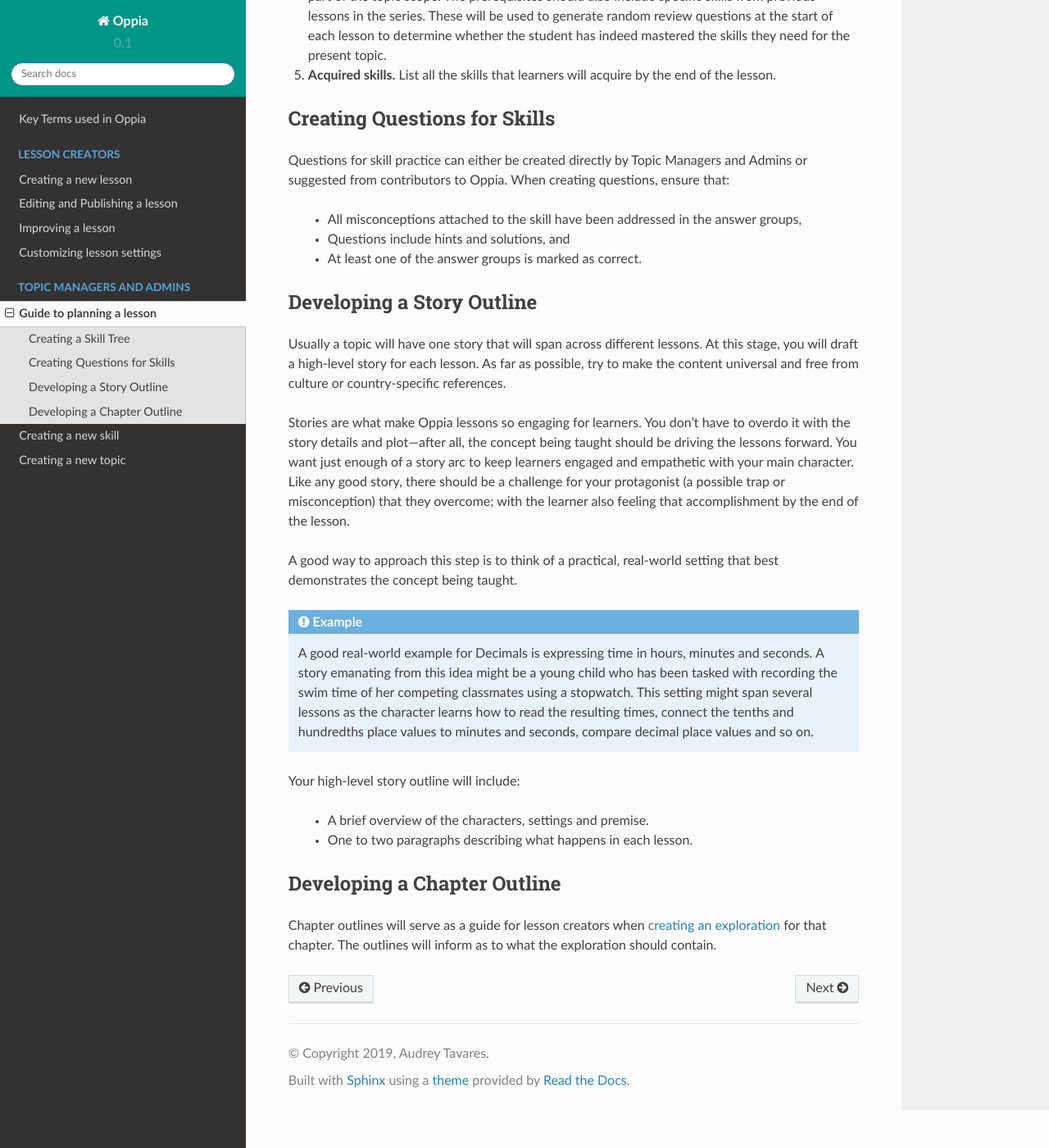
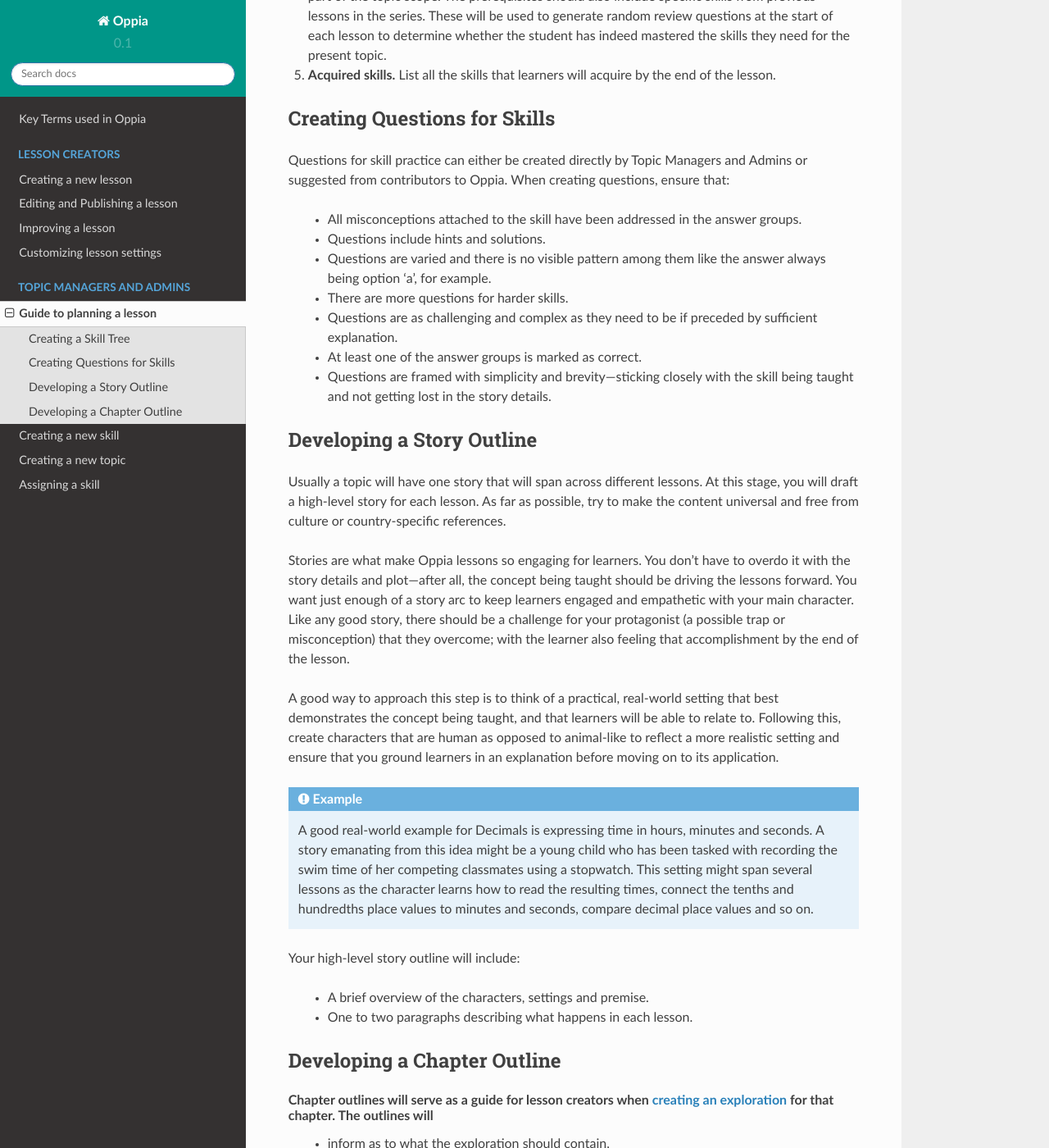
Before and after one commit to audstav/oppiadocstest, a Sphinx documentation site: the page built from docs/source/admins/guide.rst, in a window 1280 px wide and 1400 px high, scrolled down 3468 px. Shown: the whole window at 82% size. Built offline with Sphinx 7.4.7 and the Read the Docs theme 2.0.0, drawn with Linux system fonts in a browser that asks for light colours; some of the changed text lies outside the part shown.

Commit message:
updating files

```diff
--- a/docs/source/admins/guide.rst
+++ b/docs/source/admins/guide.rst
@@ -106,9 +106,13 @@ Creating Questions for Skills
 
 Questions for skill practice can either be created directly by Topic Managers and Admins or suggested from contributors to Oppia. When creating questions, ensure that:
 
- * All misconceptions attached to the skill have been addressed in the answer groups,
- * Questions include hints and solutions, and
+ * All misconceptions attached to the skill have been addressed in the answer groups.
+ * Questions include hints and solutions.
+ * Questions are varied and there is no visible pattern among them like the answer always being option 'a', for example.
+ * There are more questions for harder skills.
+ * Questions are as challenging and complex as they need to be if preceded by sufficient explanation.
  * At least one of the answer groups is marked as correct.
+ * Questions are framed with simplicity and brevity—sticking closely with the skill being taught and not getting lost in the story details.
 
 Developing a Story Outline
 ---------------------------
@@ -117,7 +121,7 @@ Usually a topic will have one story that will span across different lessons. At
 
 Stories are what make Oppia lessons so engaging for learners. You don't have to overdo it with the story details and plot—after all, the concept being taught should be driving the lessons forward. You want just enough of a story arc to keep learners engaged and empathetic with your main character. Like any good story, there should be a challenge for your protagonist (a possible trap or misconception) that they overcome; with the learner also feeling that accomplishment by the end of the lesson.
 
-A good way to approach this step is to think of a practical, real-world setting that best demonstrates the concept being taught.
+A good way to approach this step is to think of a practical, real-world setting that best demonstrates the concept being taught, and that learners will be able to relate to. Following this, create characters that are human as opposed to animal-like to reflect a more realistic setting and ensure that you ground learners in an explanation before moving on to its application.
 
 .. admonition:: Example
 
@@ -131,4 +135,7 @@ Your high-level story outline will include:
 Developing a Chapter Outline
 -----------------------------
 
-Chapter outlines will serve as a guide for lesson creators when :ref:`creating an exploration <create>` for that chapter. The outlines will inform as to what the exploration should contain.
+Chapter outlines will serve as a guide for lesson creators when :ref:`creating an exploration <create>` for that chapter. The outlines will
+ * inform as to what the exploration should contain,
+ * ensure that explorations have a unified theme, and
+ * have prerequisite and acquired skills for each lesson clearly described.
--- a/docs/source/admins/skills.rst
+++ b/docs/source/admins/skills.rst
@@ -25,6 +25,8 @@ Creating a new skill
 2. The **Create New Skill** dialog box appears. Enter a description for the new skill under **New Skill Description**.
 
 3. To enter a rubric for a difficulty level, first select the difficulty level under **Add Skill Rubrics** and then enter the rubric in the text box below.
+
+.. _rubrics:
 
 .. admonition:: Rubrics
 
--- a/docs/source/index.rst
+++ b/docs/source/index.rst
@@ -49,3 +49,4 @@ Admins and Topic Managers of Oppia
    admins/guide
    admins/skills
    admins/topic
+   admins/assignskill
```
Also changed, not shown: docs/source/admins/assignskill.rst (added, +158 -0 lines), docs/source/images/add_skills_chapter.png (added), docs/source/images/black_pencil.png (added), docs/source/images/create_subtopic.png (added), docs/source/images/merge_skill.png (added), docs/source/images/pencil.png (added), docs/source/images/publish_question.png (added), docs/source/images/question_editor.png (added), docs/source/images/questions_topic.png (added), docs/source/images/select_skill_question.png (added), docs/source/images/skills_chapter.png (added), docs/source/images/subtopics_editor.png (added), docs/source/images/subtopics_page.png (added), docs/source/images/unlink.png (added), 1 more files, 1 other file.
